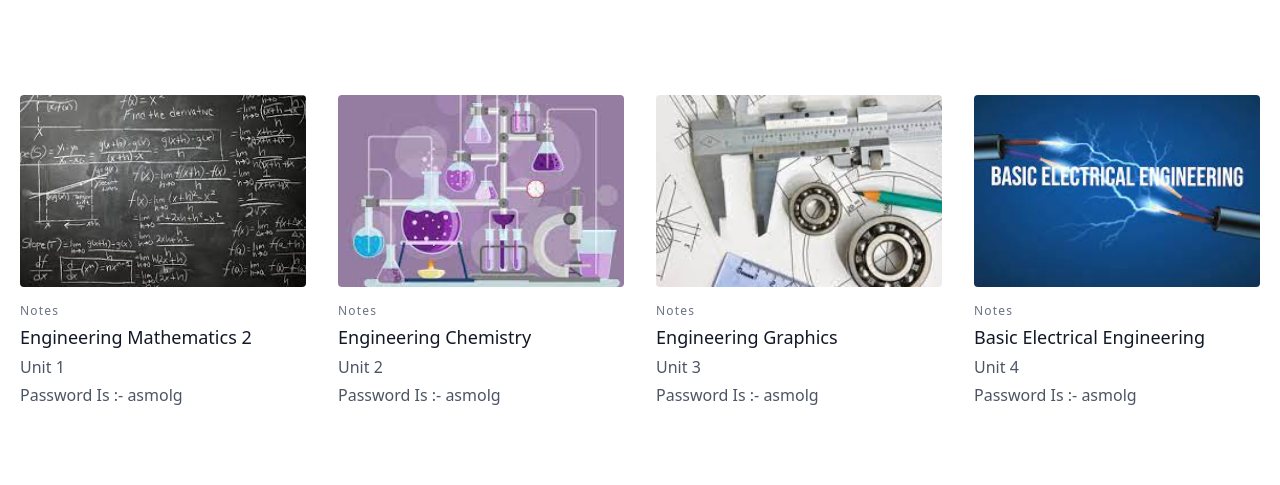
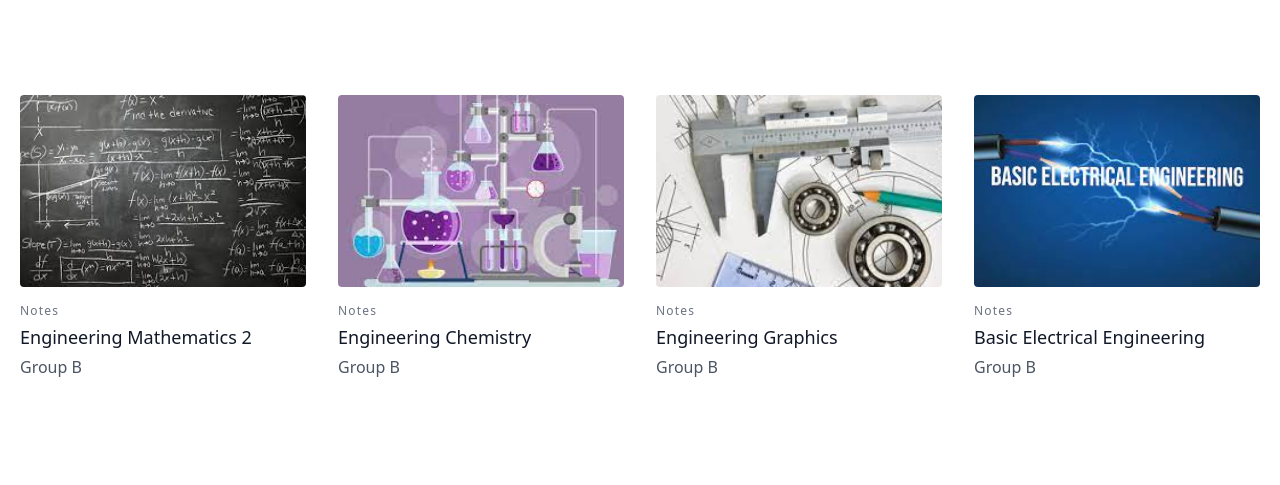
Before and after one commit to i-saurabha-23/swrise.rental, a plain HTML site: page Semister2.html in a window 1280 px wide. Shown: the part 80-565 px from the top of the page. Drawn offline with nearby package versions, Linux system fonts and the light colour scheme.

Commit message:
Update Semister2.html

```diff
--- a/Semister2.html
+++ b/Semister2.html
@@ -39,9 +39,9 @@
               <div class="mt-4">
                 <h3 class="text-gray-500 text-xs tracking-widest title-font mb-1">Notes</h3>
                 <h2 class="text-gray-900 title-font text-lg font-medium">Engineering Mathematics 2</h2>
-                <p class="mt-1">Unit 1</p>
+                <p class="mt-1">Group B</p>
               </div>
-              </a><p class="mt-1">Password Is :- asmolg</p>
+              </a>
             </div>
             <div class="lg:w-1/4 md:w-1/2 p-4 w-full">
               <a class="block relative h-48 rounded overflow-hidden">
@@ -51,9 +51,9 @@
                 <div class="mt-4">
                   <h3 class="text-gray-500 text-xs tracking-widest title-font mb-1">Notes</h3>
                   <h2 class="text-gray-900 title-font text-lg font-medium">Engineering Chemistry</h2>
-                  <p class="mt-1">Unit 2</p>
+                  <p class="mt-1">Group B</p>
                 </div>
-              </a><p class="mt-1">Password Is :- asmolg</p>
+              </a>
             </div>
             <div class="lg:w-1/4 md:w-1/2 p-4 w-full">
               <a class="block relative h-48 rounded overflow-hidden">
@@ -63,9 +63,9 @@
               <div class="mt-4">
                 <h3 class="text-gray-500 text-xs tracking-widest title-font mb-1">Notes</h3>
                 <h2 class="text-gray-900 title-font text-lg font-medium">Engineering Graphics</h2>
-                <p class="mt-1">Unit 3</p>
+                <p class="mt-1">Group B</p>
               </div>
-              </a><p class="mt-1">Password Is :- asmolg</p>
+              </a>
             </div>
             <div class="lg:w-1/4 md:w-1/2 p-4 w-full">
               <a class="block relative h-48 rounded overflow-hidden">
@@ -75,9 +75,9 @@
                 <div class="mt-4">
                   <h3 class="text-gray-500 text-xs tracking-widest title-font mb-1">Notes</h3>
                   <h2 class="text-gray-900 title-font text-lg font-medium">Basic Electrical Engineering</h2>
-                  <p class="mt-1">Unit 4</p>
+                  <p class="mt-1">Group B</p>
                 </div>
-              </a><p class="mt-1">Password Is :- asmolg</p>
+              </a>
             </div>
           </div>
         </div>
```
